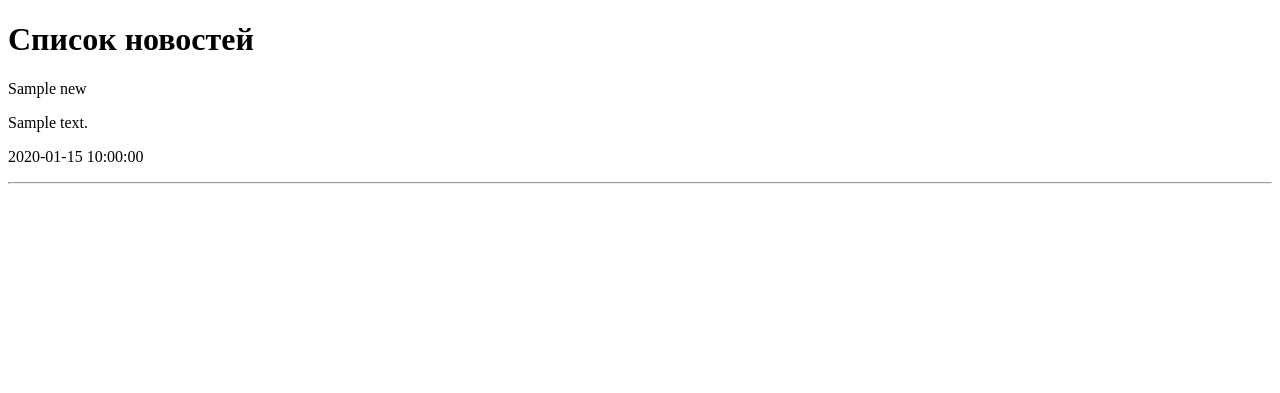
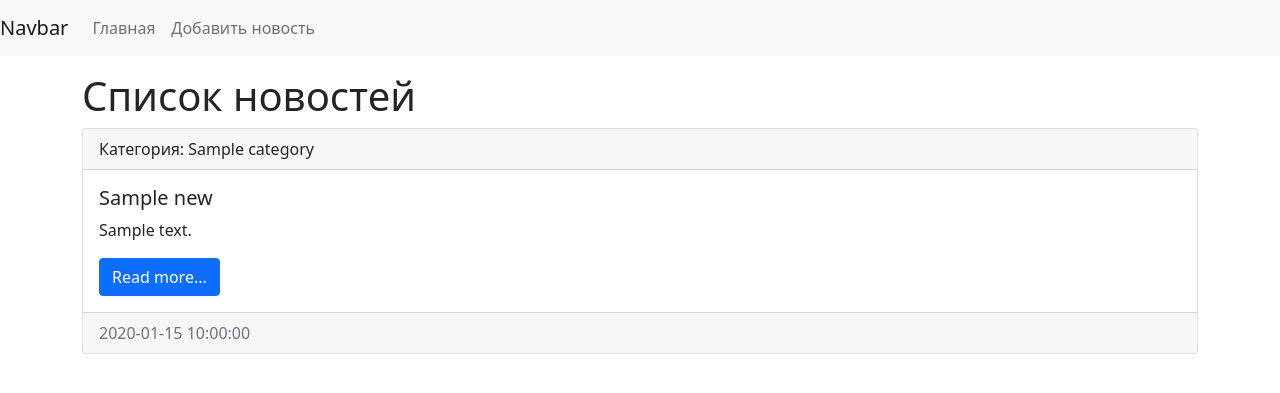
Before and after one commit to iDodir/testsite, a Django app: page / in a window 1280 px wide. Shown: the top 393 px of the page. Run offline with Django 4.2, Linux system fonts and the light colour scheme; tables that the repository leaves empty hold one stand-in row (values such as "Sample post").

Commit message:
[upd] add Category model, Bootstrap templates

```diff
--- a/mysite/news/models.py
+++ b/mysite/news/models.py
@@ -10,6 +10,7 @@ class News(models.Model):
     updated_at = models.DateTimeField(auto_now=True, verbose_name='Обновлено')
     photo = models.ImageField(upload_to='photos/%Y/%m/%d/', verbose_name='Фото', blank=True)
     is_published = models.BooleanField(default=True, verbose_name='Опубликовано')
+    category = models.ForeignKey('Category', on_delete=models.PROTECT, null=True, verbose_name='Категория')
 
     def __str__(self):
         return self.title
@@ -18,3 +19,15 @@ class News(models.Model):
         verbose_name = 'Новость'
         verbose_name_plural = 'Новости'
         ordering = ['-created_at']
+
+
+class Category(models.Model):
+    title = models.CharField(max_length=150, db_index=True, verbose_name='Наименование категории')
+
+    class Meta:
+        verbose_name = 'Категория'
+        verbose_name_plural = 'Категории'
+        ordering = ['title']
+
+    def __str__(self):
+        return self.title
--- a/mysite/news/templates/news/index.html
+++ b/mysite/news/templates/news/index.html
@@ -1,21 +1,66 @@
-<!DOCTYPE html>
+<!doctype html>
 <html lang="en">
 <head>
-    <meta charset="UTF-8">
-    <title> {{ title }} </title>
+    <!-- Required meta tags -->
+    <meta charset="utf-8">
+    <meta name="viewport" content="width=device-width, initial-scale=1">
+
+    <!-- Bootstrap CSS -->
+    <link href="https://cdn.jsdelivr.net/npm/bootstrap@5.1.3/dist/css/bootstrap.min.css" rel="stylesheet"
+          integrity="sha384-1BmE4kWBq78iYhFldvKuhfTAU6auU8tT94WrHftjDbrCEXSU1oBoqyl2QvZ6jIW3" crossorigin="anonymous">
+
+    <title>{{ title }}</title>
 </head>
 <body>
 
-<h1>{{ title }}</h1>
+<nav class="navbar navbar-expand-lg navbar-light bg-light">
+    <a class="navbar-brand" href="/">Navbar</a>
+    <button class="navbar-toggler" type="button" data-toggle="collapse" data-target="#navbarSupportedContent"
+            aria-controls="navbarSupportedContent" aria-expanded="false" aria-label="Toggle navigation">
+        <span class="navbar-toggler-icon"></span>
+    </button>
+    <div class="collapse navbar-collapse" id="navbarSupportedContent">
+        <ul class="navbar-nav mr-auto">
+            <li class="nav-item"><a class="nav-link" href="/">Главная</a></li>
+            <li class="nav-item"><a class="nav-link" href="/">Добавить новость</a></li>
+        </ul>
+    </div>
+</nav>
 
-{% for item in news %}
-    <div>
-        <p>{{ item.title }}</p>
-        <p>{{ item.content }}</p>
-        <p>{{ item.created_at|date:"Y-m-d H:i:s" }}</p>
+<div class="container mt-3">
+    <h1>{{ title }}</h1>
+    <div class="row">
+        <div class="col-md-12">
+            {% for item in news %}
+            <div class="card mb-3">
+                <div class="card-header">
+                    Категория: {{ item.category }}
+                </div>
+                <div class="card-body">
+                    <h5 class="card-title">{{ item.title }}</h5>
+                    <p class="card-text">{{ item.content }}</p>
+                    <a href="#" class="btn btn-primary">Read more...</a>
+                </div>
+                <div class="card-footer text-muted">
+                    {{ item.created_at|date:"Y-m-d H:i:s" }}
+                </div>
+            </div>
+            {% endfor %}
+        </div>
     </div>
-    <hr>
-{% endfor %}
+</div>
 
+<!-- Optional JavaScript; choose one of the two! -->
+
+<!-- Option 1: Bootstrap Bundle with Popper -->
+<script src="https://cdn.jsdelivr.net/npm/bootstrap@5.1.3/dist/js/bootstrap.bundle.min.js"
+        integrity="sha384-ka7Sk0Gln4gmtz2MlQnikT1wXgYsOg+OMhuP+IlRH9sENBO0LRn5q+8nbTov4+1p"
+        crossorigin="anonymous"></script>
+
+<!-- Option 2: Separate Popper and Bootstrap JS -->
+<!--
+<script src="https://cdn.jsdelivr.net/npm/@popperjs/core@2.10.2/dist/umd/popper.min.js" integrity="sha384-7+zCNj/IqJ95wo16oMtfsKbZ9ccEh31eOz1HGyDuCQ6wgnyJNSYdrPa03rtR1zdB" crossorigin="anonymous"></script>
+<script src="https://cdn.jsdelivr.net/npm/bootstrap@5.1.3/dist/js/bootstrap.min.js" integrity="sha384-QJHtvGhmr9XOIpI6YVutG+2QOK9T+ZnN4kzFN1RtK3zEFEIsxhlmWl5/YESvpZ13" crossorigin="anonymous"></script>
+-->
 </body>
 </html>
```
Also changed, not shown: mysite/news/admin.py (+11 -2 lines), mysite/news/migrations/0003_category_news_category.py (added).
